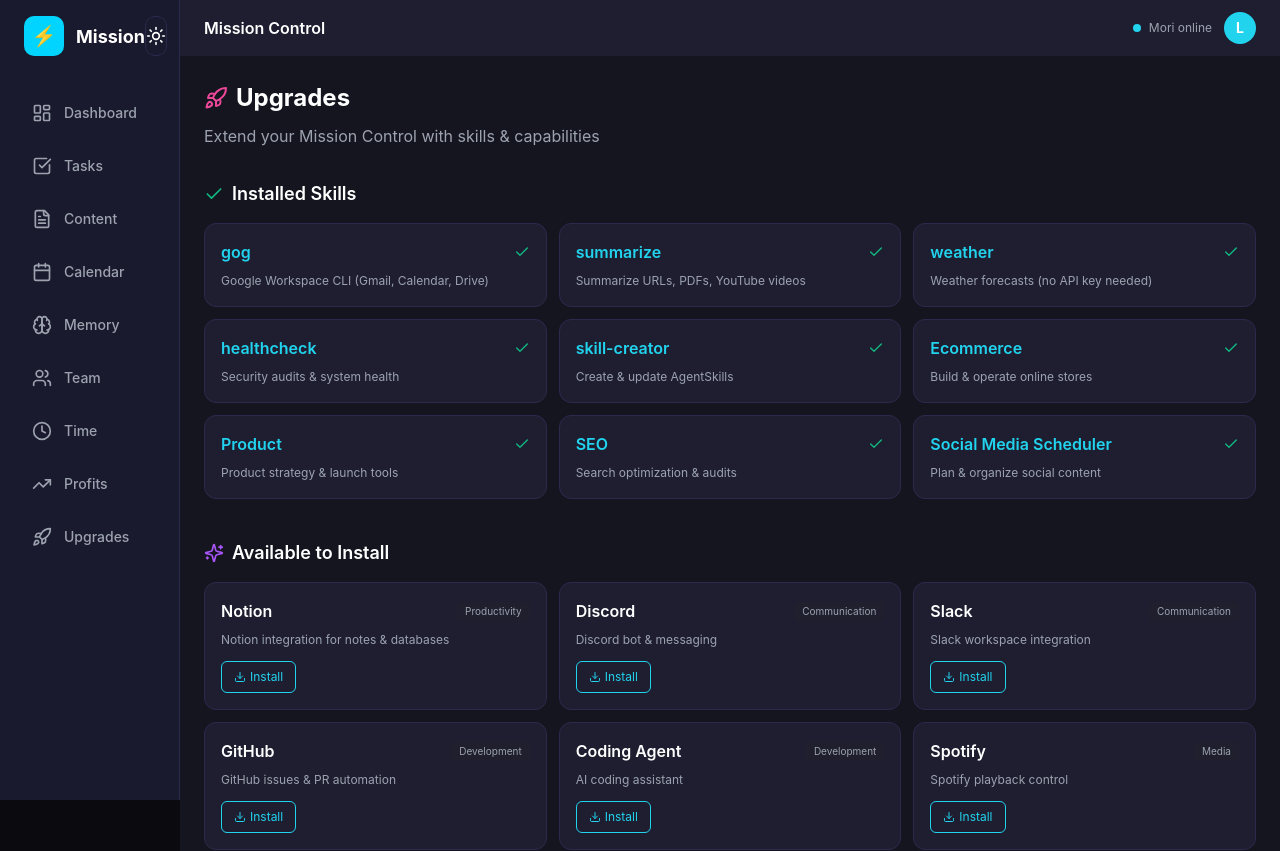
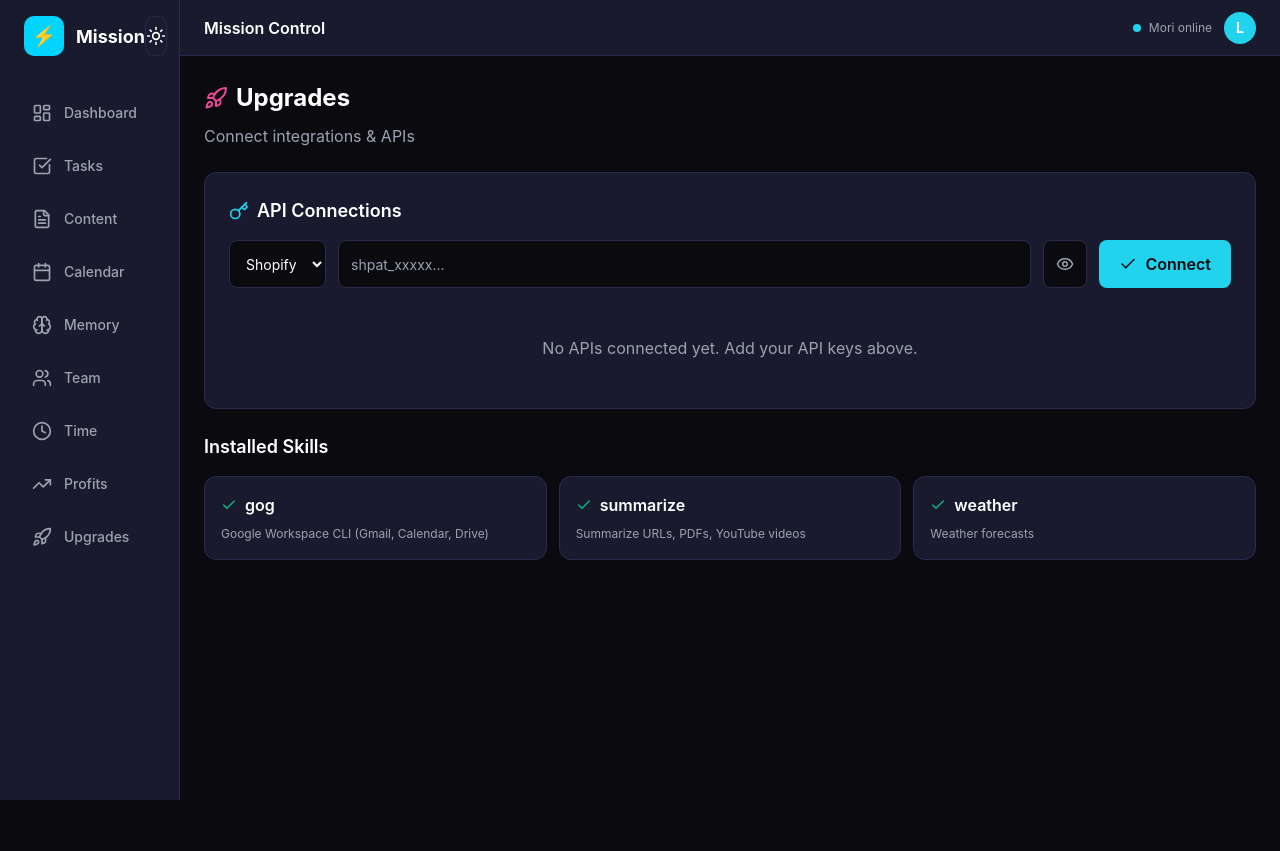
Before and after one commit to leopb3876/mission-control, a Next.js app: page /upgrades in a window 1280 px wide. Shown: the top 851 px of the page. After the commit the page ends 800 px from the top, so only its background shows below. Built offline with nearby package versions, Linux system fonts and the light colour scheme.

Commit message:
Upgrades: Shopify/Stripe API key inputs

```diff
--- a/src/app/upgrades/page.tsx
+++ b/src/app/upgrades/page.tsx
@@ -1,45 +1,60 @@
-import Link from "next/link";
-import { Rocket, Check, Download, Sparkles } from "lucide-react";
+"use client";
 
-const installedSkills = [
-  { name: "gog", description: "Google Workspace CLI (Gmail, Calendar, Drive)", installed: true },
-  { name: "summarize", description: "Summarize URLs, PDFs, YouTube videos", installed: true },
-  { name: "weather", description: "Weather forecasts (no API key needed)", installed: true },
-  { name: "healthcheck", description: "Security audits & system health", installed: true },
-  { name: "skill-creator", description: "Create & update AgentSkills", installed: true },
-  { name: "Ecommerce", description: "Build & operate online stores", installed: true },
-  { name: "Product", description: "Product strategy & launch tools", installed: true },
-  { name: "SEO", description: "Search optimization & audits", installed: true },
-  { name: "Social Media Scheduler", description: "Plan & organize social content", installed: true },
-];
+import { useState, useEffect } from "react";
+import { Rocket, Check, Key, Eye, EyeOff, ShoppingCart, CreditCard } from "lucide-react";
 
-const availableSkills = [
-  { name: "Notion", description: "Notion integration for notes & databases", category: "Productivity" },
-  { name: "Discord", description: "Discord bot & messaging", category: "Communication" },
-  { name: "Slack", description: "Slack workspace integration", category: "Communication" },
-  { name: "GitHub", description: "GitHub issues & PR automation", category: "Development" },
-  { name: "Coding Agent", description: "AI coding assistant", category: "Development" },
-  { name: "Spotify", description: "Spotify playback control", category: "Media" },
-  { name: "OpenAI Image Gen", description: "Generate images with DALL-E", category: "AI" },
-  { name: "TTS (sag)", description: "Text-to-speech with ElevenLabs", category: "AI" },
-  { name: "Calendar", description: "Calendar management", category: "Productivity" },
-  { name: "Obsidian", description: "Obsidian vault integration", category: "Productivity" },
-];
+type ApiKey = {
+  service: string;
+  key: string;
+  connected: boolean;
+};
 
 export default function Upgrades() {
+  const [apiKeys, setApiKeys] = useState<ApiKey[]>([]);
+  const [showKey, setShowKey] = useState<string | null>(null);
+  const [newKey, setNewKey] = useState("");
+  const [selectedService, setSelectedService] = useState("shopify");
+
+  // Load from localStorage
+  useEffect(() => {
+    const saved = localStorage.getItem("apiKeys");
+    if (saved) {
+      setApiKeys(JSON.parse(saved));
+    }
+  }, []);
+
+  // Save to localStorage
+  useEffect(() => {
+    localStorage.setItem("apiKeys", JSON.stringify(apiKeys));
+  }, [apiKeys]);
+
+  const saveApiKey = () => {
+    if (!newKey.trim()) return;
+    const existing = apiKeys.find(a => a.service === selectedService);
+    if (existing) {
+      setApiKeys(apiKeys.map(a => a.service === selectedService ? { ...a, key: newKey } : a));
+    } else {
+      setApiKeys([...apiKeys, { service: selectedService, key: newKey, connected: true }]);
+    }
+    setNewKey("");
+  };
+
+  const removeApiKey = (service: string) => {
+    setApiKeys(apiKeys.filter(a => a.service !== service));
+  };
+
+  const isConnected = (service: string) => apiKeys.some(a => a.service === service && a.connected);
+
   return (
-    <div style={{ minHeight: "100vh", background: "#151520", color: "white", marginLeft: "180px" }}>
-      {/* Header */}
-      <header style={{ height: "56px", background: "#1e1e30", borderBottom: "1px solid #1f1f2e", display: "flex", alignItems: "center", justifyContent: "space-between", padding: "0 24px", position: "sticky", top: 0 }}>
+    <div style={{ marginLeft: "180px", minHeight: "100vh", background: "var(--background)", color: "var(--text-primary)" }}>
+      <header style={{ height: "56px", background: "var(--card)", borderBottom: "1px solid var(--border)", display: "flex", alignItems: "center", justifyContent: "space-between", padding: "0 24px", position: "sticky", top: 0 }}>
         <span style={{ fontWeight: 600 }}>Mission Control</span>
         <div style={{ display: "flex", alignItems: "center", gap: "12px" }}>
-          <div style={{ display: "flex", alignItems: "center", gap: "8px", fontSize: "12px", color: "#9ca3af" }}>
+          <div style={{ display: "flex", alignItems: "center", gap: "8px", fontSize: "12px", color: "var(--text-secondary)" }}>
             <div style={{ width: "8px", height: "8px", background: "#22d3ee", borderRadius: "50%" }} />
             Mori online
           </div>
-          <div style={{ width: "32px", height: "32px", background: "#22d3ee", borderRadius: "50%", display: "flex", alignItems: "center", justifyContent: "center", fontSize: "14px", fontWeight: "bold" }}>
-            L
-          </div>
+          <div style={{ width: "32px", height: "32px", background: "#22d3ee", borderRadius: "50%", display: "flex", alignItems: "center", justifyContent: "center", fontSize: "14px", fontWeight: "bold" }}>L</div>
         </div>
       </header>
 
@@ -48,59 +63,98 @@
           <Rocket size={24} style={{ color: "#ec4899" }} />
           Upgrades
         </h1>
-        <p style={{ color: "#9ca3af", marginBottom: "32px" }}>Extend your Mission Control with skills & capabilities</p>
+        <p style={{ color: "var(--text-secondary)", marginBottom: "24px" }}>Connect integrations & APIs</p>
 
-        {/* Installed Skills */}
-        <div style={{ marginBottom: "40px" }}>
+        {/* API Connections */}
+        <div style={{ background: "var(--card)", border: "1px solid var(--border)", borderRadius: "12px", padding: "24px", marginBottom: "24px" }}>
           <h2 style={{ fontSize: "18px", fontWeight: 600, marginBottom: "16px", display: "flex", alignItems: "center", gap: "8px" }}>
-            <Check size={20} style={{ color: "#10b981" }} />
-            Installed Skills
+            <Key size={20} style={{ color: "#22d3ee" }} />
+            API Connections
           </h2>
-          <div style={{ display: "grid", gridTemplateColumns: "repeat(auto-fill, minmax(280px, 1fr))", gap: "12px" }}>
-            {installedSkills.map((skill) => (
-              <div key={skill.name} style={{ background: "#1e1e30", border: "1px solid #2a2a4e", borderRadius: "12px", padding: "16px" }}>
-                <div style={{ display: "flex", alignItems: "center", justifyContent: "space-between", marginBottom: "8px" }}>
-                  <span style={{ fontWeight: 600, color: "#22d3ee" }}>{skill.name}</span>
-                  <Check size={16} style={{ color: "#10b981" }} />
+
+          {/* Add API Key Form */}
+          <div style={{ display: "flex", gap: "12px", marginBottom: "24px", flexWrap: "wrap" }}>
+            <select
+              value={selectedService}
+              onChange={(e) => setSelectedService(e.target.value)}
+              style={{ background: "var(--background)", border: "1px solid var(--border)", borderRadius: "8px", padding: "12px", color: "var(--text-primary)", fontSize: "14px" }}
+            >
+              <option value="shopify">Shopify</option>
+              <option value="stripe">Stripe</option>
+            </select>
+            <input
+              type={showKey === selectedService ? "text" : "password"}
+              placeholder={selectedService === "shopify" ? "shpat_xxxxx..." : "sk_live_xxxxx..."}
+              value={newKey}
+              onChange={(e) => setNewKey(e.target.value)}
+              style={{ flex: 1, minWidth: "200px", background: "var(--background)", border: "1px solid var(--border)", borderRadius: "8px", padding: "12px", color: "var(--text-primary)", fontSize: "14px" }}
+            />
+            <button
+              onClick={() => setShowKey(showKey === selectedService ? null : selectedService)}
+              style={{ padding: "12px", background: "var(--background)", border: "1px solid var(--border)", borderRadius: "8px", color: "var(--text-secondary)", cursor: "pointer" }}
+            >
+              {showKey === selectedService ? <EyeOff size={18} /> : <Eye size={18} />}
+            </button>
+            <button
+              onClick={saveApiKey}
+              style={{ display: "flex", alignItems: "center", gap: "8px", background: "#22d3ee", color: "#0a0a0f", border: "none", borderRadius: "8px", padding: "12px 20px", fontWeight: 600, cursor: "pointer" }}
+            >
+              <Check size={18} />
+              Connect
+            </button>
+          </div>
+
+          {/* Connected APIs */}
+          <div style={{ display: "flex", flexDirection: "column", gap: "12px" }}>
+            {apiKeys.map((api) => (
+              <div key={api.service} style={{ display: "flex", justifyContent: "space-between", alignItems: "center", padding: "16px", background: "var(--background)", borderRadius: "8px" }}>
+                <div style={{ display: "flex", alignItems: "center", gap: "12px" }}>
+                  {api.service === "shopify" && <ShoppingCart size={20} style={{ color: "#10b981" }} />}
+                  {api.service === "stripe" && <CreditCard size={20} style={{ color: "#a855f7" }} />}
+                  <div>
+                    <div style={{ fontWeight: 600, textTransform: "capitalize" }}>{api.service}</div>
+                    <div style={{ fontSize: "12px", color: "var(--text-secondary)" }}>
+                      {api.key.substring(0, 10)}...{api.key.substring(api.key.length - 4)}
+                    </div>
+                  </div>
                 </div>
-                <p style={{ fontSize: "12px", color: "#9ca3af" }}>{skill.description}</p>
+                <div style={{ display: "flex", alignItems: "center", gap: "12px" }}>
+                  <span style={{ fontSize: "12px", color: "#10b981", display: "flex", alignItems: "center", gap: "4px" }}>
+                    <Check size={14} /> Connected
+                  </span>
+                  <button
+                    onClick={() => removeApiKey(api.service)}
+                    style={{ background: "none", border: "none", color: "#ef4444", cursor: "pointer", fontSize: "12px" }}
+                  >
+                    Disconnect
+                  </button>
+                </div>
               </div>
             ))}
+            {apiKeys.length === 0 && (
+              <div style={{ textAlign: "center", padding: "24px", color: "var(--text-secondary)" }}>
+                No APIs connected yet. Add your API keys above.
+              </div>
+            )}
           </div>
         </div>
 
-        {/* Available Skills */}
-        <div>
-          <h2 style={{ fontSize: "18px", fontWeight: 600, marginBottom: "16px", display: "flex", alignItems: "center", gap: "8px" }}>
-            <Sparkles size={20} style={{ color: "#a855f7" }} />
-            Available to Install
-          </h2>
-          <div style={{ display: "grid", gridTemplateColumns: "repeat(auto-fill, minmax(280px, 1fr))", gap: "12px" }}>
-            {availableSkills.map((skill) => (
-              <div key={skill.name} style={{ background: "#1e1e30", border: "1px solid #2a2a4e", borderRadius: "12px", padding: "16px" }}>
-                <div style={{ display: "flex", alignItems: "center", justifyContent: "space-between", marginBottom: "8px" }}>
-                  <span style={{ fontWeight: 600 }}>{skill.name}</span>
-                  <span style={{ fontSize: "10px", background: "#1f1f2e", padding: "2px 8px", borderRadius: "4px", color: "#9ca3af" }}>{skill.category}</span>
-                </div>
-                <p style={{ fontSize: "12px", color: "#9ca3af", marginBottom: "12px" }}>{skill.description}</p>
-                <button style={{ display: "flex", alignItems: "center", gap: "4px", background: "transparent", border: "1px solid #22d3ee", color: "#22d3ee", padding: "6px 12px", borderRadius: "6px", fontSize: "12px", cursor: "pointer" }}>
-                  <Download size={12} />
-                  Install
-                </button>
+        {/* Skills Section */}
+        <h2 style={{ fontSize: "18px", fontWeight: 600, marginBottom: "16px" }}>Installed Skills</h2>
+        <div style={{ display: "grid", gridTemplateColumns: "repeat(auto-fill, minmax(280px, 1fr))", gap: "12px", marginBottom: "32px" }}>
+          {[
+            { name: "gog", description: "Google Workspace CLI (Gmail, Calendar, Drive)" },
+            { name: "summarize", description: "Summarize URLs, PDFs, YouTube videos" },
+            { name: "weather", description: "Weather forecasts" },
+          ].map((skill) => (
+            <div key={skill.name} style={{ background: "var(--card)", border: "1px solid var(--border)", borderRadius: "12px", padding: "16px" }}>
+              <div style={{ display: "flex", alignItems: "center", gap: "8px", marginBottom: "8px" }}>
+                <Check size={16} style={{ color: "#10b981" }} />
+                <span style={{ fontWeight: 600 }}>{skill.name}</span>
               </div>
-            ))}
-          </div>
-        </div>
-
-        {/* Clawhub */}
-        <div style={{ marginTop: "40px", background: "#1e1e30", border: "1px solid #2a2a4e", borderRadius: "12px", padding: "24px" }}>
-          <h2 style={{ fontSize: "18px", fontWeight: 600, marginBottom: "8px" }}>🔗 Clawhub</h2>
-          <p style={{ color: "#9ca3af", fontSize: "14px", marginBottom: "16px" }}>
-            Discover more skills at <a href="https://clawhub.com" target="_blank" style={{ color: "#22d3ee" }}>clawhub.com</a> — the marketplace for OpenClaw skills
-          </p>
-          <a href="https://clawhub.com" target="_blank" style={{ display: "inline-flex", alignItems: "center", gap: "8px", background: "#22d3ee", color: "#0a0a0f", padding: "10px 20px", borderRadius: "8px", fontWeight: 600, textDecoration: "none" }}>
-            Browse Clawhub
-          </a>
+              <p style={{ fontSize: "12px", color: "var(--text-secondary)" }}>{skill.description}</p>
+            </div>
+          ))}
         </div>
       </div>
     </div>
```
